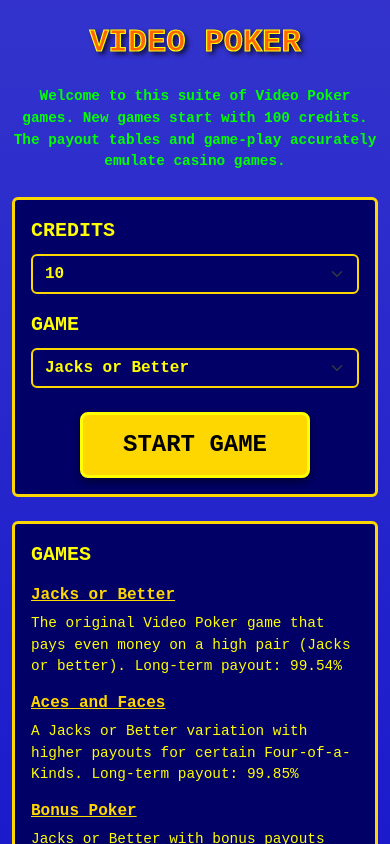
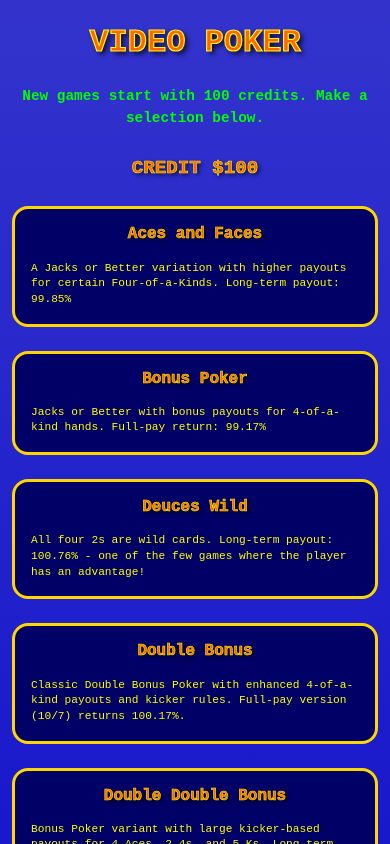
Before and after one commit to seickhoff/video-poker, a React (Vite) app: page / in a window 390 px wide. Shown: the top 844 px of the page. Built offline with nearby package versions, Linux system fonts and the light colour scheme.

Commit message:
new home screen

```diff
--- a/src/components/PayoutTable.tsx
+++ b/src/components/PayoutTable.tsx
@@ -6,12 +6,14 @@ interface PayoutTableProps {
   gameType: GameType;
   wager: number;
   currentHand: HandType;
+  onWagerChange?: (wager: number) => void;
 }
 
 export const PayoutTable = ({
   gameType,
   wager,
   currentHand,
+  onWagerChange,
 }: PayoutTableProps) => {
   const config = gameConfigs[gameType];
 
@@ -41,7 +43,8 @@ export const PayoutTable = ({
       backgroundColor: "#000066" as const,
       padding: "2px 4px" as const,
       textAlign: "right" as const,
-      width: "auto" as const,
+      width: "12%" as const,
+      cursor: onWagerChange ? "pointer" : "default",
     };
 
     if (
@@ -66,6 +69,12 @@ export const PayoutTable = ({
     return baseStyle;
   };
 
+  const handleColumnClick = (betIndex: number) => {
+    if (onWagerChange) {
+      onWagerChange(betIndex + 1);
+    }
+  };
+
   return (
     <div>
       <h1
@@ -86,6 +95,8 @@ export const PayoutTable = ({
         style={{
           border: "3px solid #ffd700",
           backgroundColor: "#000066",
+          borderRadius: 6,
+          overflow: "hidden",
         }}
       >
         <Table
@@ -99,6 +110,7 @@ export const PayoutTable = ({
             textTransform: "uppercase",
             fontSize: "clamp(0.7rem, 2.5vw, 1.3rem)",
             fontFamily: "monospace",
+            tableLayout: "fixed",
           }}
         >
           <tbody>
@@ -107,8 +119,7 @@ export const PayoutTable = ({
                 <td
                   className="text-start"
                   style={{
-                    width: "auto",
-                    minWidth: "0",
+                    width: "40%",
                     borderTop: "none",
                     borderBottom: "none",
                     borderLeft: "none",
@@ -154,11 +165,36 @@ export const PayoutTable = ({
                     }
                   </span>
                 </td>
-                <td style={getCellStyle(entry.hand, 0)}>{entry.payouts[0]}</td>
-                <td style={getCellStyle(entry.hand, 1)}>{entry.payouts[1]}</td>
-                <td style={getCellStyle(entry.hand, 2)}>{entry.payouts[2]}</td>
-                <td style={getCellStyle(entry.hand, 3)}>{entry.payouts[3]}</td>
-                <td style={getCellStyle(entry.hand, 4)}>{entry.payouts[4]}</td>
+                <td
+                  style={getCellStyle(entry.hand, 0)}
+                  onClick={() => handleColumnClick(0)}
+                >
+                  {entry.payouts[0]}
+                </td>
+                <td
+                  style={getCellStyle(entry.hand, 1)}
+                  onClick={() => handleColumnClick(1)}
+                >
+                  {entry.payouts[1]}
+                </td>
+                <td
+                  style={getCellStyle(entry.hand, 2)}
+                  onClick={() => handleColumnClick(2)}
+                >
+                  {entry.payouts[2]}
+                </td>
+                <td
+                  style={getCellStyle(entry.hand, 3)}
+                  onClick={() => handleColumnClick(3)}
+                >
+                  {entry.payouts[3]}
+                </td>
+                <td
+                  style={getCellStyle(entry.hand, 4)}
+                  onClick={() => handleColumnClick(4)}
+                >
+                  {entry.payouts[4]}
+                </td>
               </tr>
             ))}
           </tbody>
--- a/src/context/VideoPokerProvider.tsx
+++ b/src/context/VideoPokerProvider.tsx
@@ -50,6 +50,7 @@ export const VideoPokerProvider = ({ children }: { children: ReactNode }) => {
       setPayout(0);
       setOriginalCredits(0);
       setDoubleDownHand([]);
+      setSelectedCardIndex(-1);
     },
     []
   );
@@ -205,8 +206,8 @@ export const VideoPokerProvider = ({ children }: { children: ReactNode }) => {
         setPayout(0);
       }
 
-      // Move to sequence 2 to show results
-      setSequence(2);
+      // Move to sequence "e" to show double down results
+      setSequence("e");
     },
     [doubleDownHand, payout, originalCredits]
   );
--- a/src/pages/GameMenu.tsx
+++ b/src/pages/GameMenu.tsx
@@ -1,22 +1,22 @@
-import { Container, Form, Button, Card, Row, Col } from "react-bootstrap";
+import { Container, Card, Row, Col } from "react-bootstrap";
 import { useNavigate } from "react-router-dom";
-import { useState } from "react";
 import { useVideoPoker } from "../hooks/useVideoPoker";
 import { GameType } from "../types/game";
 import { gameConfigs } from "../utils/gameConfigs";
 
 export const GameMenu = () => {
   const navigate = useNavigate();
-  const { startNewGame, credits } = useVideoPoker();
-  const [selectedGame, setSelectedGame] = useState<GameType>("Jacks or Better");
-  const [selectedCredits, setSelectedCredits] = useState<number>(
-    credits > 0 ? credits : 100
-  );
+  const { startNewGame } = useVideoPoker();
 
-  const handleStart = () => {
-    startNewGame(selectedGame, selectedCredits);
+  const handleGameSelect = (gameType: GameType) => {
+    startNewGame(gameType, 100);
     navigate("/play");
   };
+
+  // Sort games alphabetically
+  const sortedGames = Object.values(gameConfigs).sort((a, b) =>
+    a.name.localeCompare(b.name)
+  );
 
   return (
     <Container
@@ -52,172 +52,84 @@ export const GameMenu = () => {
               fontSize: "clamp(0.9rem, 2.5vw, 1.2rem)",
             }}
           >
-            Welcome to this suite of Video Poker games. New games start with 100
-            credits. The payout tables and game-play accurately emulate casino
-            games.
+            New games start with 100 credits. Make a selection below.
           </p>
 
+          {/* Credit Display Row */}
+          <Row className="mb-4">
+            <Col xs={12} className="text-center">
+              <div
+                style={{
+                  color: "#ff6600",
+                  fontWeight: "bold",
+                  fontFamily: "monospace",
+                  fontSize: "clamp(1.2rem, 3vw, 1.8rem)",
+                  WebkitTextStroke: "clamp(0.5px, 0.15vw, 1px) #ffff00",
+                  textShadow: "2px 2px 4px rgba(0, 0, 0, 0.8)",
+                }}
+              >
+                CREDIT $100
+              </div>
+            </Col>
+          </Row>
+
+          {/* Game Grid */}
           <Row>
-            {/* Left Card - Game Setup */}
-            <Col xs={12} md={6} className="mb-4">
+            {sortedGames.map((config) => (
+              <Col key={config.name} xs={12} md={6} lg={4} className="mb-4">
                 <Card
+                  onClick={() => handleGameSelect(config.name)}
                   style={{
                     backgroundColor: "#000066",
                     border: "3px solid #ffd700",
+                    cursor: "pointer",
+                    transition: "all 0.2s ease",
                     height: "100%",
+                    borderRadius: 16,
+                  }}
+                  className="h-100"
+                  onMouseEnter={(e) => {
+                    e.currentTarget.style.backgroundColor = "#0000aa";
+                    e.currentTarget.style.borderColor = "#ffff00";
+                    e.currentTarget.style.transform = "translateY(-4px)";
+                    e.currentTarget.style.boxShadow =
+                      "0 8px 16px rgba(0, 0, 0, 0.6)";
+                  }}
+                  onMouseLeave={(e) => {
+                    e.currentTarget.style.backgroundColor = "#000066";
+                    e.currentTarget.style.borderColor = "#ffd700";
+                    e.currentTarget.style.transform = "translateY(0)";
+                    e.currentTarget.style.boxShadow = "none";
                   }}
                 >
-                <Card.Body>
-                  <Form>
-                    <Form.Group className="mb-3">
-                      <Form.Label
-                        className="fs-5"
+                  <Card.Body className="d-flex flex-column">
+                    <Card.Title
+                      className="text-center mb-3"
+                      style={{
+                        color: "#ff6600",
+                        fontWeight: "bold",
+                        fontFamily: "monospace",
+                        fontSize: "clamp(1rem, 2.5vw, 1.3rem)",
+                        WebkitTextStroke: "clamp(0.5px, 0.15vw, 1px) #ffff00",
+                        textShadow: "2px 2px 4px rgba(0, 0, 0, 0.8)",
+                      }}
+                    >
+                      {config.name}
+                    </Card.Title>
+                    <Card.Text
                       style={{
                         color: "#ffff00",
-                          fontWeight: "bold",
                         fontFamily: "monospace",
+                        fontSize: "clamp(0.7rem, 1.5vw, 0.85rem)",
+                        lineHeight: "1.4",
                       }}
                     >
-                        CREDITS
-                      </Form.Label>
-                      <Form.Select
-                        value={selectedCredits}
-                        onChange={(e) =>
-                          setSelectedCredits(Number(e.target.value))
-                        }
-                        style={{
-                          backgroundColor: "#000066",
-                          color: "#ffff00",
-                          border: "2px solid #ffd700",
-                          fontFamily: "monospace",
-                          fontWeight: "bold",
-                        }}
-                      >
-                        {credits > 0 && (
-                          <option value={credits}>{credits}</option>
-                        )}
-                        {credits !== 100 && <option value={100}>100</option>}
-                        <option value={500}>500</option>
-                        <option value={1000}>1000</option>
-                      </Form.Select>
-                    </Form.Group>
-
-                    <Form.Group className="mb-4">
-                      <Form.Label
-                        className="fs-5"
-                        style={{
-                          color: "#ffff00",
-                          fontWeight: "bold",
-                          fontFamily: "monospace",
-                        }}
-                      >
-                        GAME
-                      </Form.Label>
-                      <Form.Select
-                        value={selectedGame}
-                        onChange={(e) =>
-                          setSelectedGame(e.target.value as GameType)
-                        }
-                        style={{
-                          backgroundColor: "#000066",
-                          color: "#ffff00",
-                          border: "2px solid #ffd700",
-                          fontFamily: "monospace",
-                          fontWeight: "bold",
-                        }}
-                      >
-                        <option value="Aces and Faces">Aces and Faces</option>
-                        <option value="Bonus Poker">Bonus Poker</option>
-                        <option value="Deuces Wild">Deuces Wild</option>
-                        <option value="Double Bonus">Double Bonus</option>
-                        <option value="Double Double Bonus">
-                          Double Double Bonus
-                        </option>
-                        <option value="Double Joker Poker">
-                          Double Joker Poker
-                        </option>
-                        <option value="Jacks or Better">Jacks or Better</option>
-                        <option value="Joker Wild">Joker Wild</option>
-                        <option value="Pick-a-Pair Poker">
-                          Pick-a-Pair Poker
-                        </option>
-                        <option value="Triple Double Bonus">
-                          Triple Double Bonus
-                        </option>
-                      </Form.Select>
-                    </Form.Group>
-
-                    <div className="text-center">
-                      <Button
-                        size="lg"
-                        onClick={handleStart}
-                        style={{
-                          backgroundColor: "#ffd700",
-                          color: "#000000",
-                          border: "3px solid #ffff00",
-                          fontWeight: "bold",
-                          fontSize: "1.5rem",
-                          padding: "12px 40px",
-                          boxShadow: "0 4px 8px rgba(0, 0, 0, 0.5)",
-                          fontFamily: "monospace",
-                        }}
-                      >
-                        START GAME
-                      </Button>
-                    </div>
-                  </Form>
+                      {config.description}
+                    </Card.Text>
                   </Card.Body>
                 </Card>
               </Col>
-
-            {/* Right Card - Game Descriptions */}
-            <Col xs={12} md={6} className="mb-4">
-              <Card
-                style={{
-                  backgroundColor: "#000066",
-                  border: "3px solid #ffd700",
-                  height: "100%",
-                }}
-              >
-                <Card.Body>
-                  <Card.Text
-                    className="mb-3 fs-5"
-                    style={{
-                      color: "#ffff00",
-                      fontWeight: "bold",
-                      fontFamily: "monospace",
-                    }}
-                  >
-                    GAMES
-                  </Card.Text>
-
-                  {Object.values(gameConfigs).map((config) => (
-                    <div key={config.name} className="mb-3">
-                      <h6
-                        className="text-decoration-underline"
-                        style={{
-                          color: "#ffd700",
-                          fontFamily: "monospace",
-                          fontWeight: "bold",
-                        }}
-                      >
-                        {config.name}
-                      </h6>
-                      <p
-                        className="mb-2"
-                        style={{
-                          fontSize: "0.9rem",
-                          color: "#ffff00",
-                          fontFamily: "monospace",
-                        }}
-                      >
-                        {config.description}
-                      </p>
-                    </div>
             ))}
-                </Card.Body>
-              </Card>
-            </Col>
           </Row>
         </Col>
       </Row>
--- a/src/utils/gameConfigs.ts
+++ b/src/utils/gameConfigs.ts
@@ -193,7 +193,7 @@ export const gameConfigs = {
     name: GameType.PickAPairPoker,
     jokers: 0,
     description:
-      "A 2+1 variant of video poker. Keep the first 2 cards, choose between the 3rd or 4th card, then complete a 5-card hand. Pays only for hands of Nines or Better and above.",
+      "A 2+1 variant of video poker. Keep the first 2 cards, choose between the 3rd or 4th card, then complete a 5-card hand.",
     payoutTable: [
       { hand: HandType.RoyalFlush, payouts: [200, 400, 600, 800, 10000] },
       { hand: HandType.StraightFlush, payouts: [200, 400, 600, 800, 1000] },
```
Also changed, not shown: src/pages/VideoPokerGame.tsx (+253 -119 lines). Lines whose indentation alone changed are shown as unchanged.
